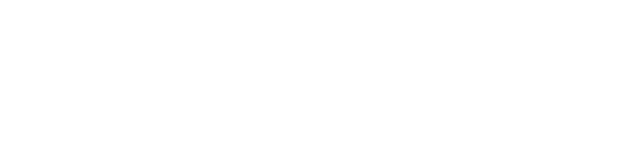
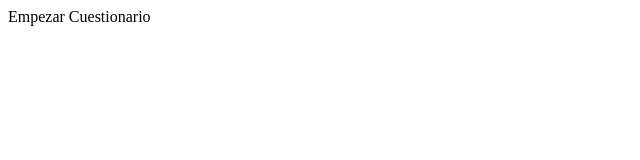
Before and after one commit to AleSkywaker/QuizJS, a plain HTML site: page index.html in a window 1280 px wide. Shown: the whole page, without its empty margins (0-640 px from the left). Drawn offline with Linux system fonts and the light colour scheme.

Commit message:
wip template

```diff
--- a/index.html
+++ b/index.html
@@ -10,6 +10,7 @@
 </head>
 
 <body>
+  <div id="start">Empezar Cuestionario</div>
   <script src="/js/app.js"> </script>
 </body>
 
```
